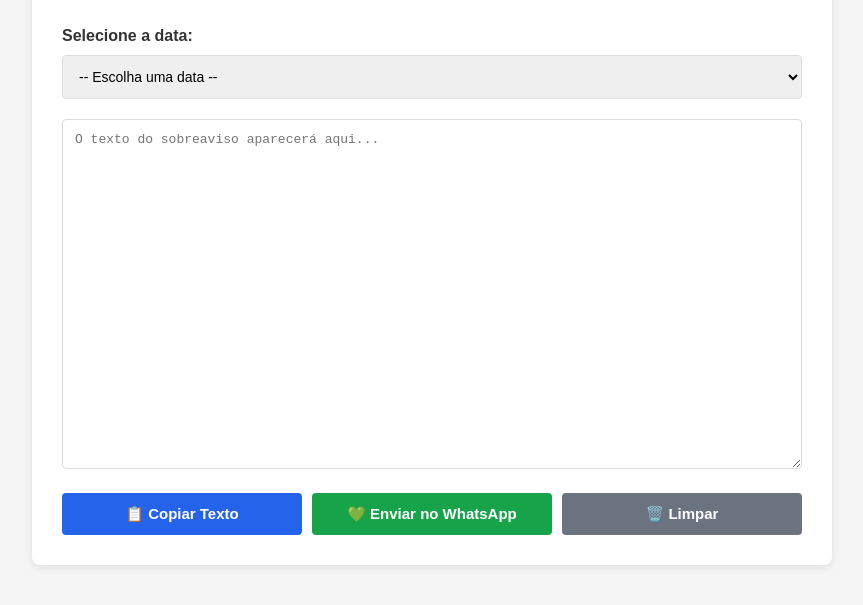
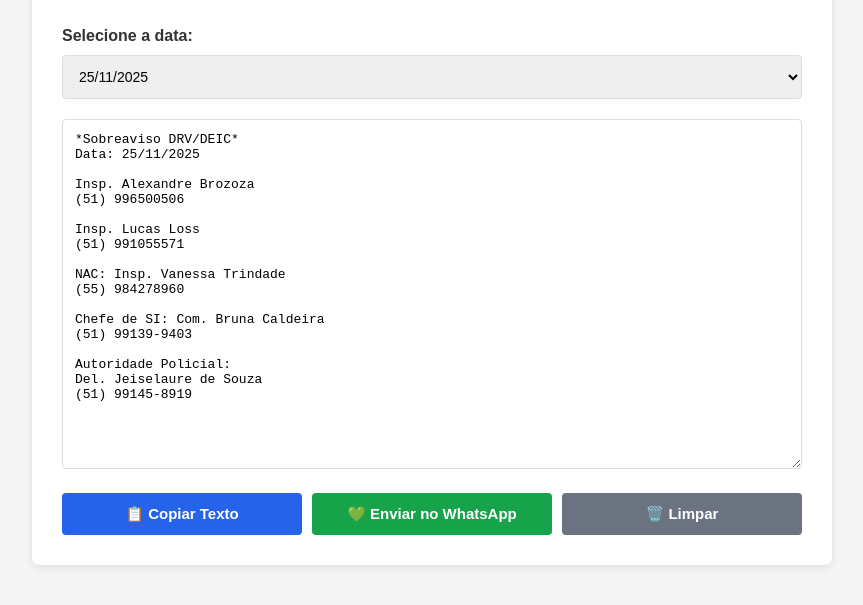
Before and after one commit to GXM33/SOBREAVIS5, a plain HTML site: page index.html in a window 1280 px wide. Both pictures are taken after a click on the button "📅 Buscar por Data". Shown: the part 175-780 px from the top of the page, without its empty margins (208-1071 px from the left). Drawn offline with Linux system fonts and the light colour scheme.

Commit message:
Update index.html

```diff
--- a/index.html
+++ b/index.html
@@ -461,6 +461,8 @@
     </div>
 
     <script>
+        let lastSelectedDate = null;
+
         const nameMap = {
             "Cau": "Insp. Acauã",
             "Piazza": "Esc. Fernanda Piazza",
@@ -607,6 +609,19 @@
             "31/12/2025": ["Brozoza", "Loss", ""]
         };
 
+        function getTodayBrasilia() {
+            // Horário de Brasília (UTC-3)
+            const now = new Date();
+            const offset = -3;
+            const brasiliaTime = new Date(now.getTime() + offset * 60 * 60 * 1000);
+
+            const day = String(brasiliaTime.getUTCDate()).padStart(2, '0');
+            const month = String(brasiliaTime.getUTCMonth() + 1).padStart(2, '0');
+            const year = brasiliaTime.getUTCFullYear();
+
+            return day + '/' + month + '/' + year;
+        }
+
         function sortDates(dates) {
             return dates.sort((a, b) => {
                 const [diaA, mesA, anoA] = a.split('/');
@@ -629,7 +644,11 @@
             contents[index].classList.add('active');
             buttons[index].classList.add('active');
 
-            document.getElementById('output').value = '';
+            // Restaurar a data última selecionada em todas as abas
+            if (lastSelectedDate) {
+                document.getElementById('date-select').value = lastSelectedDate;
+                document.getElementById('swap-date-select').value = lastSelectedDate;
+            }
         }
 
         function buildMessage(date, swaps = null) {
@@ -638,7 +657,6 @@
 
             let [sa01, sa02, saNac] = escala;
 
-            // Se houver trocas, aplicar
             if (swaps) {
                 if (swaps[0]) sa01 = peopleShortMap[swaps[0]];
                 if (swaps[1]) sa02 = peopleShortMap[swaps[1]];
@@ -673,6 +691,7 @@
         function searchByDate() {
             const date = document.getElementById('date-select').value;
             if (!date) return;
+            lastSelectedDate = date;
             document.getElementById('output').value = buildMessage(date);
         }
 
@@ -725,6 +744,8 @@
                 return;
             }
 
+            lastSelectedDate = date;
+
             const escala = schedule[date];
             if (!escala) return;
 
@@ -738,7 +759,6 @@
                 names[2] = "(Sem NAC neste dia)";
             }
 
-            // Carregar os nomes nos campos "Quem está"
             for (let i = 1; i <= 3; i++) {
                 const elem = document.getElementById('swap-person-' + i);
                 elem.innerHTML = '<option value="">-- ' + names[i-1] + ' --</option>';
@@ -795,7 +815,18 @@
             document.getElementById('person-select').value = '';
             document.getElementById('swap-date-select').value = '';
             document.getElementById('swap-options-container').style.display = 'none';
+            lastSelectedDate = null;
         }
+
+        // Inicializar com a data de hoje
+        window.addEventListener('DOMContentLoaded', function() {
+            const todayDate = getTodayBrasilia();
+            if (schedule[todayDate]) {
+                lastSelectedDate = todayDate;
+                document.getElementById('date-select').value = todayDate;
+                document.getElementById('output').value = buildMessage(todayDate);
+            }
+        });
     </script>
 </body>
 </html>
```
